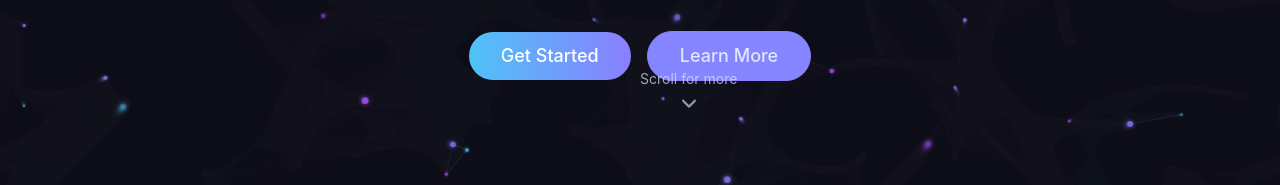
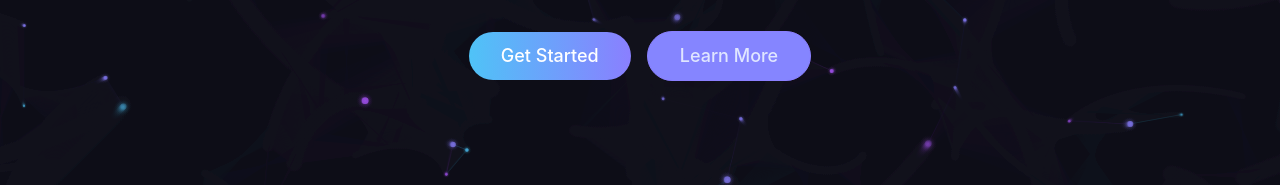
Before and after one commit to madara232343/zentra-, a React (Vite) app: page / in a window 1280 px wide. Shown: the part 462-647 px from the top of the page. Built offline with nearby package versions, Linux system fonts and the light colour scheme; the HTML template or start-up script is replaced by a standard one.

Commit message:
ai: Remove Scroll for More Section from Hero

```diff
--- a/src/components/zentra/HeroSection.tsx
+++ b/src/components/zentra/HeroSection.tsx
@@ -112,22 +112,6 @@ export function HeroSection() {
               Learn More
             </Button>
           </motion.div>
-
-          <motion.div
-            initial={{ opacity: 0, y: 10 }}
-            animate={{ opacity: 1, y: 0 }}
-            transition={{
-              duration: 0.8,
-              delay: 0.8,
-              repeat: Infinity,
-              repeatType: "reverse",
-              repeatDelay: 0.5,
-            }}
-            className="absolute bottom-10 left-1/2 transform -translate-x-1/2 flex flex-col items-center text-[#e0e6ff]/70"
-          >
-            <p className="text-sm mb-2">Scroll for more</p>
-            <ChevronDown className="h-6 w-6 animate-bounce" />
-          </motion.div>
         </div>
       </div>
 
```
